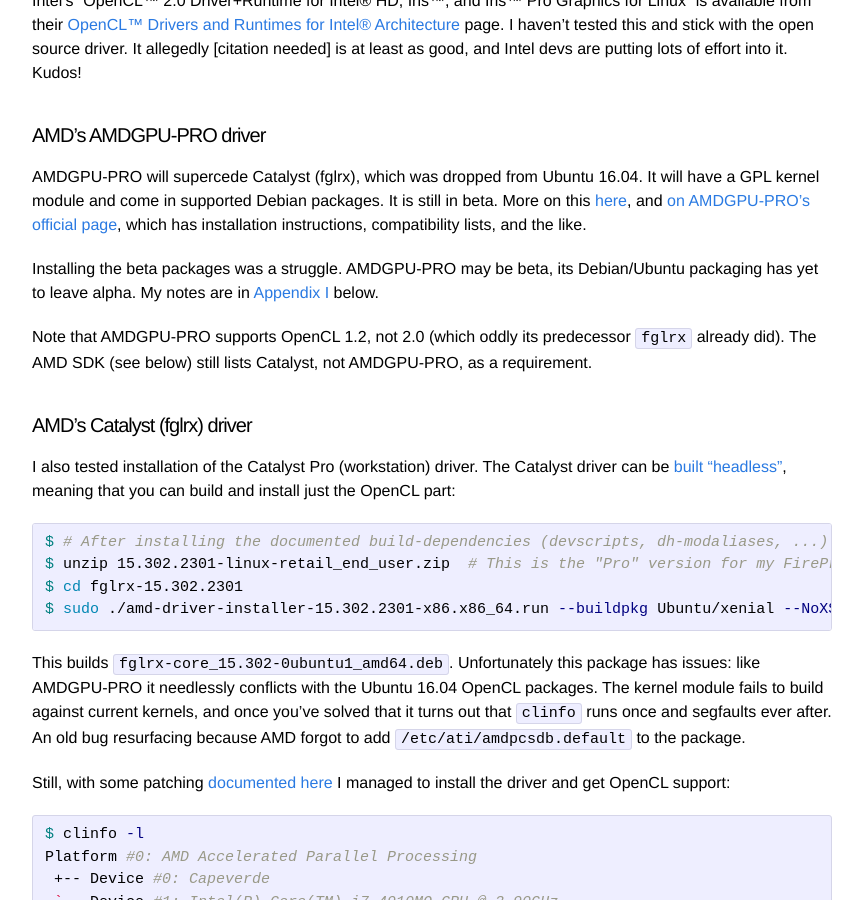
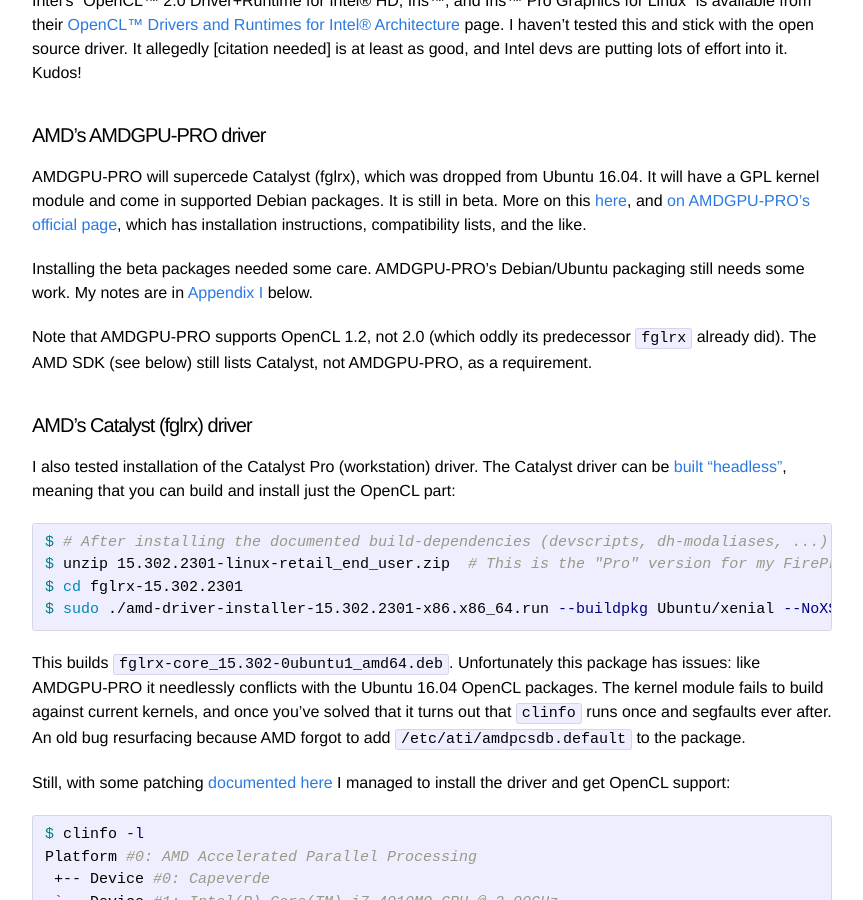
Before and after one commit to zwets/zwets.github.io, a Jekyll site: the page built from _posts/2016-08-18-opencl-on-a-dual-graphics-dell-m4800.md, in a window 1280 px wide and 900 px high, scrolled down 6341 px. Shown: the whole window, without its empty margins (208-1071 px from the left). Built offline with Jekyll 4.4.1, drawn with Linux system fonts in a browser that asks for light colours; some of the changed lines change nothing that is shown.

Commit message:
Correct AMD GPU section

```diff
--- a/_posts/2016-08-18-opencl-on-a-dual-graphics-dell-m4800.md
+++ b/_posts/2016-08-18-opencl-on-a-dual-graphics-dell-m4800.md
@@ -320,9 +320,8 @@
 [on AMDGPU-PRO's official page](http://support.amd.com/en-us/kb-articles/Pages/AMD-Radeon-GPU-PRO-Linux-Beta-Driver%e2%80%93Release-Notes.aspx),
 which has installation instructions, compatibility lists, and the like.
 
-Installing the beta packages was a struggle.  AMDGPU-PRO may be beta, its Debian/Ubuntu
-packaging has yet to leave alpha.  My notes are in
-[Appendix I](#appendix-i-amdgpu-pro-install-notes) below.
+Installing the beta packages needed some care.  AMDGPU-PRO's Debian/Ubuntu packaging still
+needs some work.  My notes are in [Appendix I](#appendix-i-amdgpu-pro-install-notes) below.
 
 Note that AMDGPU-PRO supports OpenCL 1.2, not 2.0 (which oddly its predecessor `fglrx` already
 did).  The AMD SDK (see below) still lists Catalyst, not AMDGPU-PRO, as a requirement.
@@ -393,41 +392,33 @@
 
 These things need fixing in the AMDGPU-PRO (Beta) Debian packages[^2]:
 
-* `amdgpu-pro-computing` depends on `amdgpu-pro-clinfo`, which conflicts with `clinfo` as it replaces the
-clinfo tool (by one that has lots less functionality).
+1. `amdgpu-pro-computing` depends on `amdgpu-pro-clinfo`, which conflicts with `clinfo` as it replaces the
+clinfo tool (by one that has lots less functionality).  **Solution:**
 
-**Solution:**
+    * `amdgpu-pro-computing` should `Depends: clinfo | amdgpu-pro-clinfo` (or better: *Recommends*, unless
+    the `clinfo` utility is indispensable for the proper functioning of the package).
+    * `amdgpu-pro-clinfo` must `Conflicts: clinfo`.
 
-  * `amdgpu-pro-computing` should `Depends: clinfo | amdgpu-pro-clinfo` (or better: *Recommends*, unless
-  the `clinfo` utility is indispensable for the proper functioning of the package).
-  * `amdgpu-pro-clinfo` must `Conflicts: clinfo`.
-
-* `amdgpu-pro-clinfo` depends on `amdgpu-pro-libopencl1`, which conflicts with `ocl-icd-libopencl1`
-as it replaces the libOpenCL library.
-
-**Solution:**
+2. `amdgpu-pro-clinfo` depends on `amdgpu-pro-libopencl1`, which conflicts with `ocl-icd-libopencl1`
+as it replaces the libOpenCL library.  **Solution:**
 
   * `amdgpu-pro-clinfo` should `Depends: ocl-icd-libopencl1 | amdgpu-pro-libopencl1`.  In fact, is
   `amdgpu-pro-libopencl1` needed at all?  The libOpenCL library is part of the common OpenCL infrastructure
   (the top layer [described above](#installing-opencl)) and needn't be provided by vendor ICDs.
   * `amdgpu-pro-libopencl1` must `Conflicts: ocl-icd-libopencl1`
 
-* `amdgpu-pro-computing` depends on `amdgpu-pro-libopencl-dev`, which conflicts with `ocl-icd-opencl-dev`
+3. `amdgpu-pro-computing` depends on `amdgpu-pro-libopencl-dev`, which conflicts with `ocl-icd-opencl-dev`
 as it replaces the `libOpenCL.so` symlink.  It shouldn't do this as that symlink file is part of the common
-OpenCL infrastructure.
-
-**Solution:**
+OpenCL infrastructure.  **Solution:**
 
   * `amdgpu-pro-computing` should `Depends: ocl-icd-opencl-dev | amdgpu-pro-libopencl-dev`,
   or leave out the `amdgpu-pro-libopencl-dev` altogether (for same reasons as explained above).
   * Moreover, `amdgpu-pro-computing` probably shouldn't depend on the `-dev` library but rather on the
   *runtime* library `ocl-icl-libopencl1`, as the `-dev` package is a *build* dependency.
 
-* `amdgpu-pro-opencl-icd` is missing the `/etc/ld.so.conf.d/amdgpu.conf` file.  This file is provided
+4. `amdgpu-pro-opencl-icd` is missing the `/etc/ld.so.conf.d/amdgpu.conf` file.  This file is provided
 by `amdgpu-pro-core`, which however also blacklists the `radeon` driver
-(as described [above](#amd-s-cpu-driver)).  This makes it impossible to do a 'CPU-only' install.
-
-**Solution:**
+(as described [above](#amd-s-cpu-driver)).  This makes it impossible to do a 'CPU-only' install. **Solution:**
 
   * Move the `ld.so.conf.d/amdgpu.conf` to package `amdgpu-pro-opencl-icd` as it should be installed
   together with the libraries in that package.  Installing that package provide OpenCL CPU support.
```
